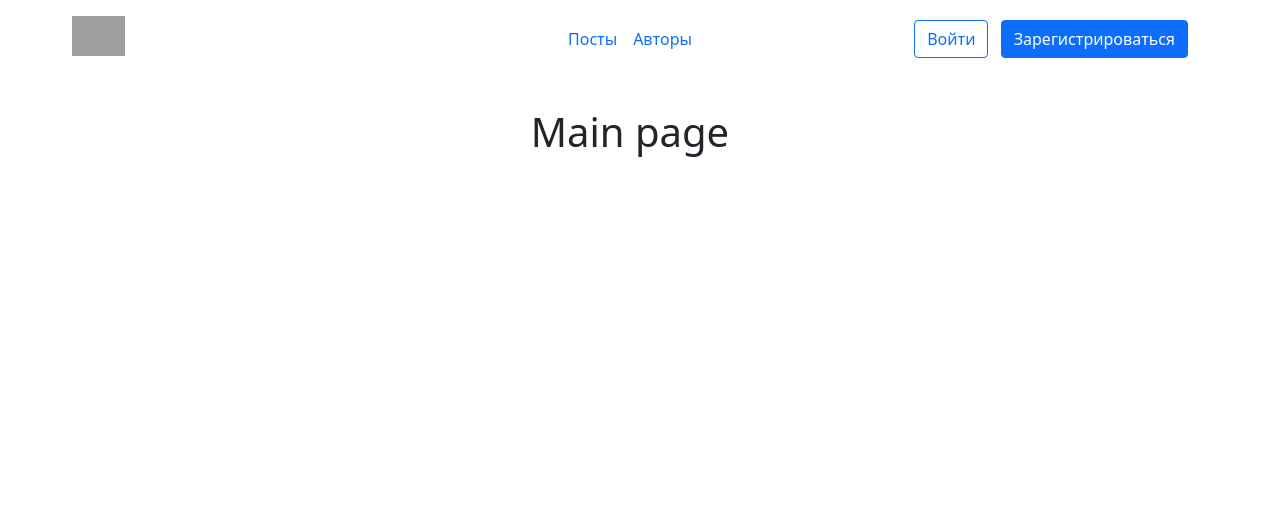
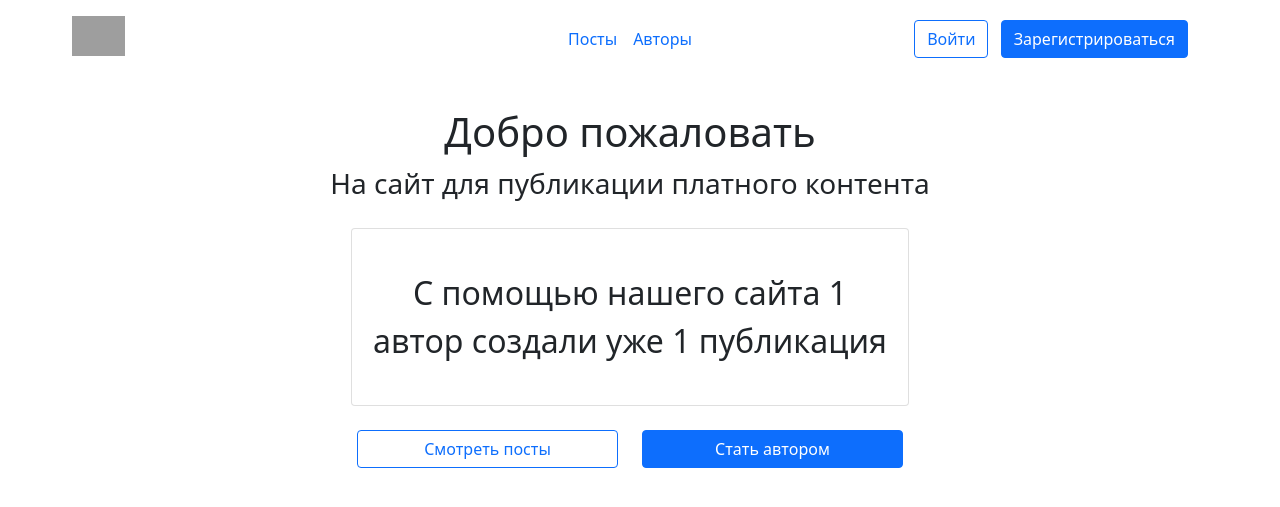
Before and after one commit to Lemur3547/PaidContentPlatform, a Django app: page / in a window 1280 px wide. Shown: the top 507 px of the page. Run offline with Django 5.2, Linux system fonts and the light colour scheme; tables that the repository leaves empty hold one stand-in row (values such as "Sample post"); some libraries are stand-ins or nearby versions; grey boxes are pictures that could not be loaded.

Commit message:
Доделана главная страница

```diff
--- a/paid_content_app/templates/paid_content_app/index.html
+++ b/paid_content_app/templates/paid_content_app/index.html
@@ -1,7 +1,40 @@
 {% extends 'paid_content_app/base.html' %}
 {% block content %}
+{% load my_tags %}
 <div class="row justify-content-center fs-1">
-    Main page
+    Добро пожаловать
+</div>
+<div class="fs-3 text-center mb-4">
+    На сайт для публикации платного контента
+</div>
+<div class="card col-6 mx-auto mb-4 py-4">
+    <div class="card-body">
+        <div class="fs-2 text-center">
+            С помощью нашего сайта {{ authors_count }} {{ authors_count|authors_count }} создали уже {{ posts_count }}
+            {{ posts_count|posts_count }}
+        </div>
+    </div>
+</div>
+<div class="row">
+    <div class="col-3 ms-auto">
+        <div class="d-grid">
+            <a href="{% url 'main:posts' %}" class="btn btn-outline-primary" type="button">Смотреть посты</a>
+        </div>
+    </div>
+    {% if user.is_authenticated %}
+    <div class="col-3 me-auto">
+        <div class="d-grid">
+            <a href="{% url 'users:user_page' user.username %}" class="btn btn-primary" type="button">Добавить публикацию</a>
+        </div>
+    </div>
+    {% else %}
+    <div class="col-3 me-auto">
+        <div class="d-grid">
+            <a href="{% url 'users:register' %}" class="btn btn-primary" type="button">Стать автором</a>
+        </div>
+    </div>
+    {% endif %}
 </div>
 
+
 {% endblock %}
--- a/paid_content_app/templatetags/my_tags.py
+++ b/paid_content_app/templatetags/my_tags.py
@@ -35,3 +35,15 @@ def posts_count(count):
         return 'публикации'
     else:
         return 'публикаций'
+
+@register.filter
+def authors_count(count):
+    sklon = count % 10
+    if 10 < count % 100 < 15:
+        return 'авторов'
+    elif sklon == 1:
+        return 'автор'
+    elif 1 < sklon < 5:
+        return 'автора'
+    else:
+        return 'авторов'
--- a/paid_content_app/views.py
+++ b/paid_content_app/views.py
@@ -8,6 +8,7 @@ from django.views.generic import ListView, TemplateView, CreateView, DetailView,
 from paid_content_app.forms import PostForm
 from paid_content_app.models import Post, PurchasedPost
 from paid_content_app.services import create_product, create_price, create_session
+from users.models import User
 
 
 # Create your views here.
@@ -15,7 +16,11 @@ class MainPage(TemplateView):
     """Контроллер для главной страницы"""
 
     def get(self, request, *args, **kwargs):
-        return render(request, 'paid_content_app/index.html')
+        context = {
+            'authors_count': User.objects.filter(posts__gt=0).count(),
+            'posts_count': Post.objects.all().count()
+        }
+        return render(request, 'paid_content_app/index.html', context)
 
 
 class PostListView(ListView):
```
